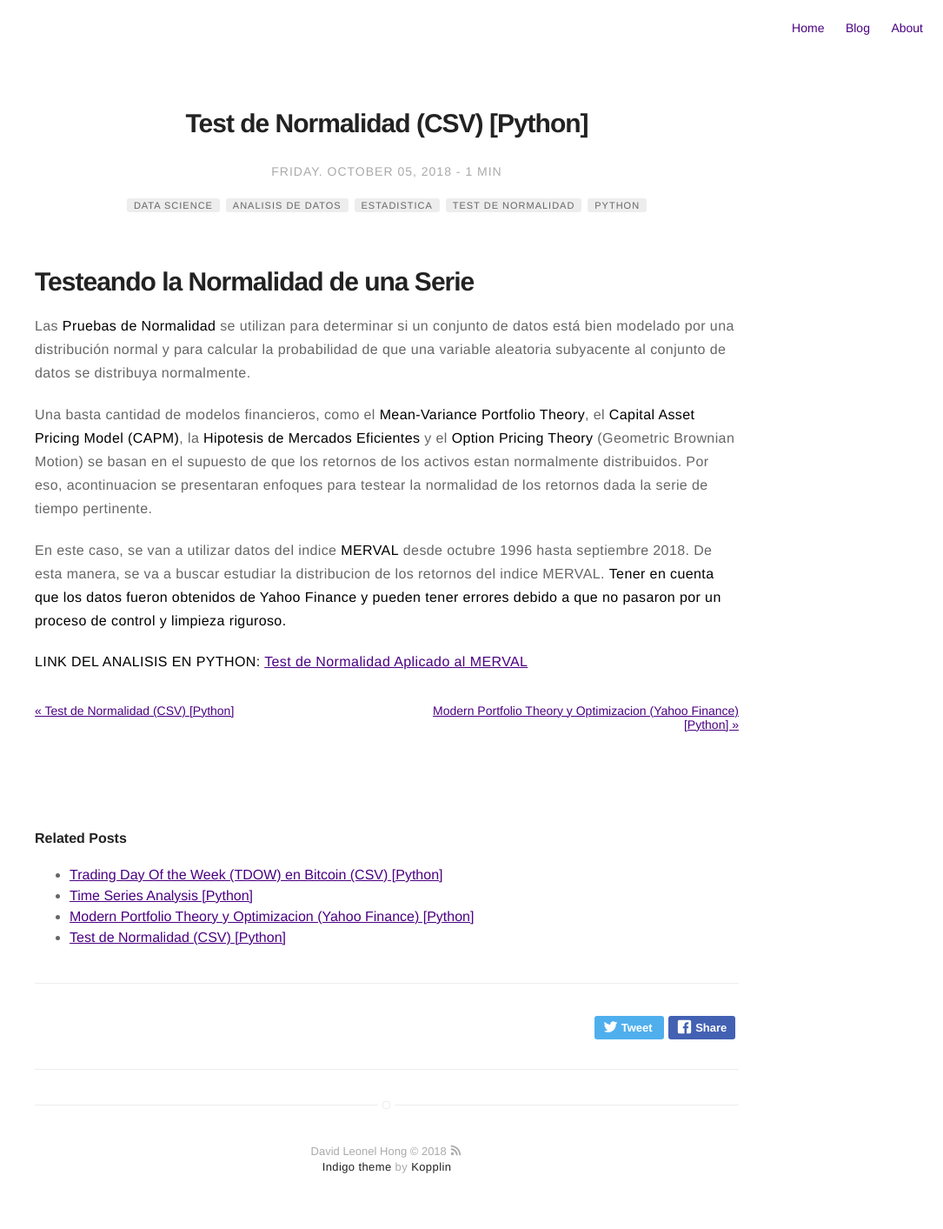
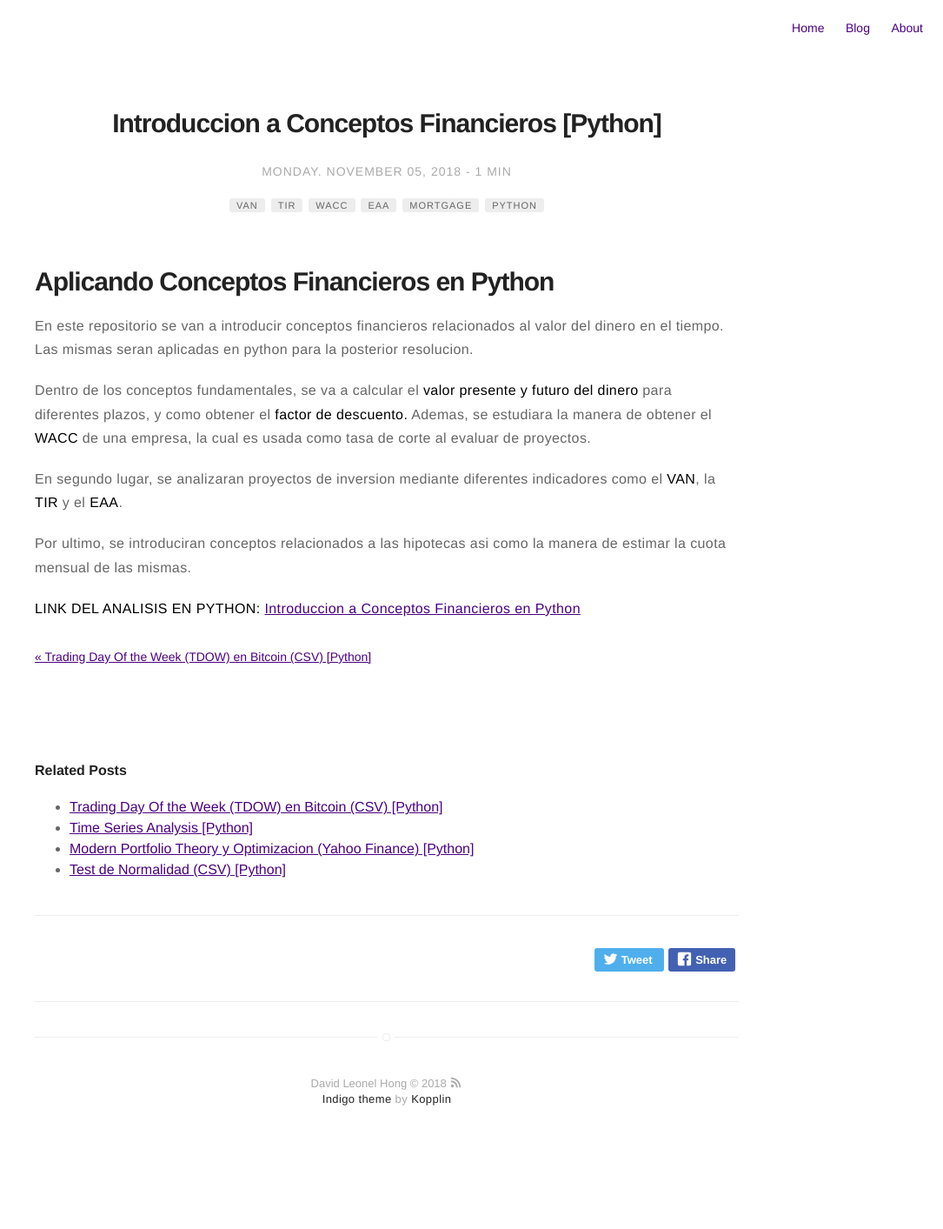
Before and after one commit to davidleonelhong/davidleonelhong.github.io, a Jekyll site: the page built from _posts/2018-11-05-Intro-Financial-Concepts.md, in a window 1280 px wide. Shown: the whole page at 87% size, without its empty margins (195-1280 px from the left). Built offline with Jekyll 4.4.1, drawn with Linux system fonts in a browser that asks for light colours; a script that is not in the unit is left out; after the commit the page ends 1335 px from its top, so only the background shows below that.

Commit message:
Update 2018-11-05-Intro-Financial-Concepts.md

```diff
--- a/_posts/2018-11-05-Intro-Financial-Concepts.md
+++ b/_posts/2018-11-05-Intro-Financial-Concepts.md
@@ -1,24 +1,27 @@
 ---
-title: "Test de Normalidad (CSV) [Python]"
+title: "Introduccion a Conceptos Financieros [Python]"
 layout: post
 mathjax: true
-date: 2018-10-05
+date: 2018-11-05
 tag:
-- Data Science
-- Analisis de Datos
-- Estadistica
-- Test de Normalidad
+- VAN
+- TIR
+- WACC
+- EAA
+- Mortgage
 - Python
 category: blog
 author: David Leonel Hong
-description: Test de normalidad a un CSV.
+description: Introduccion de Conceptos Financieros.
 ---
-# Testeando la Normalidad de una Serie
+# Aplicando Conceptos Financieros en Python
 
-Las **Pruebas de Normalidad** se utilizan para determinar si un conjunto de datos está bien modelado por una distribución normal y para calcular la probabilidad de que una variable aleatoria subyacente al conjunto de datos se distribuya normalmente.
+En este repositorio se van a introducir conceptos financieros relacionados al valor del dinero en el tiempo. Las mismas seran aplicadas en python para la posterior resolucion.
 
-Una basta cantidad de modelos financieros, como el **Mean-Variance Portfolio Theory**, el **Capital Asset Pricing Model (CAPM)**, la **Hipotesis de Mercados Eficientes** y el **Option Pricing Theory** (Geometric Brownian Motion) se basan en el supuesto de que los retornos de los activos estan normalmente distribuidos. Por eso, acontinuacion se presentaran enfoques para testear la normalidad de los retornos dada la serie de tiempo pertinente.
+Dentro de los conceptos fundamentales, se va a calcular el **valor presente y futuro del dinero** para diferentes plazos, y como obtener el **factor de descuento.** Ademas, se estudiara la manera de obtener el **WACC** de una empresa, la cual es usada como tasa de corte al evaluar de proyectos.
 
-En este caso, se van a utilizar datos del indice **MERVAL** desde octubre 1996 hasta septiembre 2018. De esta manera, se va a buscar estudiar la distribucion de los retornos del indice MERVAL. **Tener en cuenta que los datos fueron obtenidos de Yahoo Finance y pueden tener errores debido a que no pasaron por un proceso de control y limpieza riguroso.**
+En segundo lugar, se analizaran proyectos de inversion mediante diferentes indicadores como el **VAN**, la **TIR** y el **EAA**.
 
-**LINK DEL ANALISIS EN PYTHON:** [Test de Normalidad Aplicado al MERVAL](https://github.com/davidleonelhong/Normality-Test-CSV/blob/master/Normality%20Test%20CSV.ipynb)
+Por ultimo, se introduciran conceptos relacionados a las hipotecas asi como la manera de estimar la cuota mensual de las mismas.
+
+**LINK DEL ANALISIS EN PYTHON:** [Introduccion a Conceptos Financieros en Python](https://github.com/davidleonelhong/Intro-Financial-Concepts-Python/blob/master/Intro%20to%20Financial%20Concepts%20using%20Python.ipynb)
```
